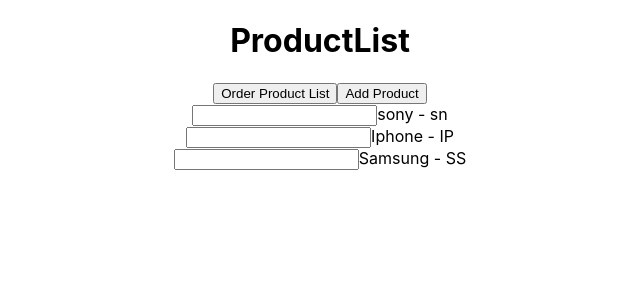
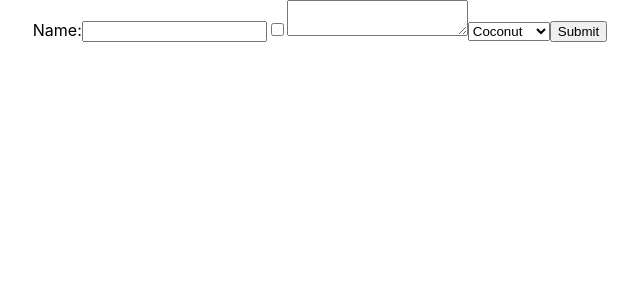
Before and after one commit to Michaelha1808/React-super, a React (Create React App) app in the folder Caidatmoitruong/beginer/: page / in a window 1280 px wide. Shown: the top 300 px of the page, without its empty margins (320-960 px from the left). Built offline with nearby package versions, Linux system fonts and the light colour scheme.

Commit message:
Form trong React

```diff
--- a/Caidatmoitruong/beginer/src/App.js
+++ b/Caidatmoitruong/beginer/src/App.js
@@ -7,6 +7,7 @@ import BareButton from './BareButton'
 import LoginControl from './LoginControl'
 import CorrectlyState from './CorrectlyState'
 import ProductList from './ProductList/ProductList'
+import Form from './Form/Form'
 
 
 function App() {
@@ -27,7 +28,8 @@ function App() {
 
       {/* <LoginControl hidden={false} /> */}
       {/* <CorrectlyState /> */}
-      <ProductList />
+      {/* <ProductList /> */}
+      <Form />
     </div>
   )
 }
--- /dev/null
+++ b/Caidatmoitruong/beginer/src/Form/Form.jsx
@@ -0,0 +1,50 @@
+import React, { Component } from 'react'
+
+export class Form extends Component {
+  constructor(props) {
+    super(props)
+
+    this.state = {
+      name: '',
+      address: '',
+      food: 'coconut',
+      marriage: false
+    }
+  }
+  handleChange = (event) => {
+    const { target } = event
+    const value = event.target.type === 'checkbox' ? target.checked : target.value
+    const { name } = target
+    this.setState({
+      [name]: value
+    })
+  }
+
+  handleSubmit = (event) => {
+    event.preventDefault()
+    console.log(this.state)
+  }
+  render() {
+    return (
+      <div>
+        <form onSubmit={this.handleSubmit}>
+          <label>
+            Name:
+            <input type='text' value={this.state.name} name='name' onChange={this.handleChange} />
+          </label>
+          <input type='checkbox' name='marriage' checked={this.state.marriage} onChange={this.handleChange} />
+          <textarea name='address' value={this.state.address} onChange={this.handleChange} />
+          <select name='food' value={this.state.food} onChange={this.handleChange}>
+            <option value='grapefruit'>Grapefruit</option>
+            <option value='lime'>Lime</option>
+            <option value='coconut'>Coconut</option>
+            <option value='mango'>Mango</option>
+          </select>
+          <input type='submit' value='Submit' />
+        </form>
+      </div>
+    )
+  }
+}
+
+export default Form
```
